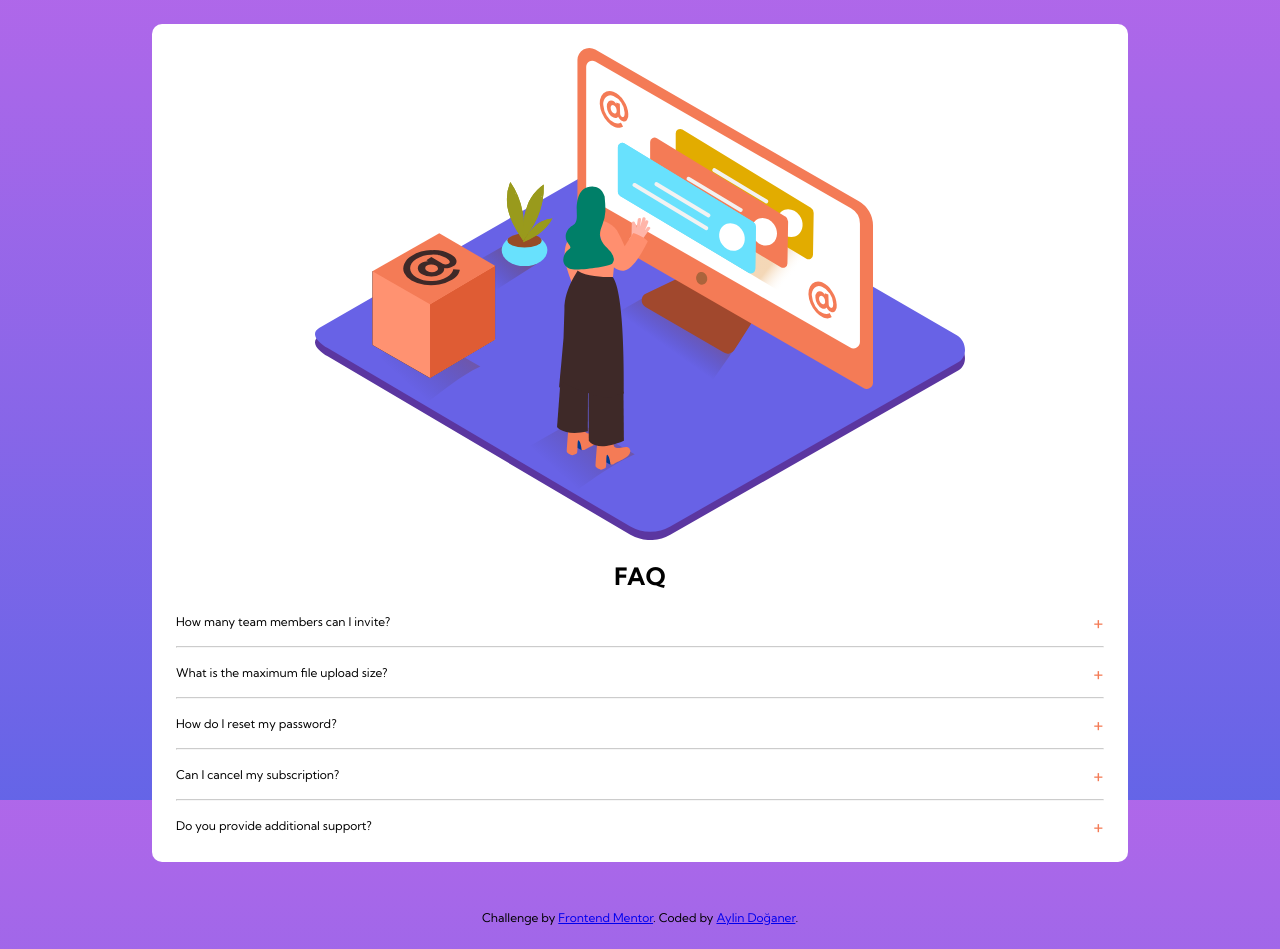
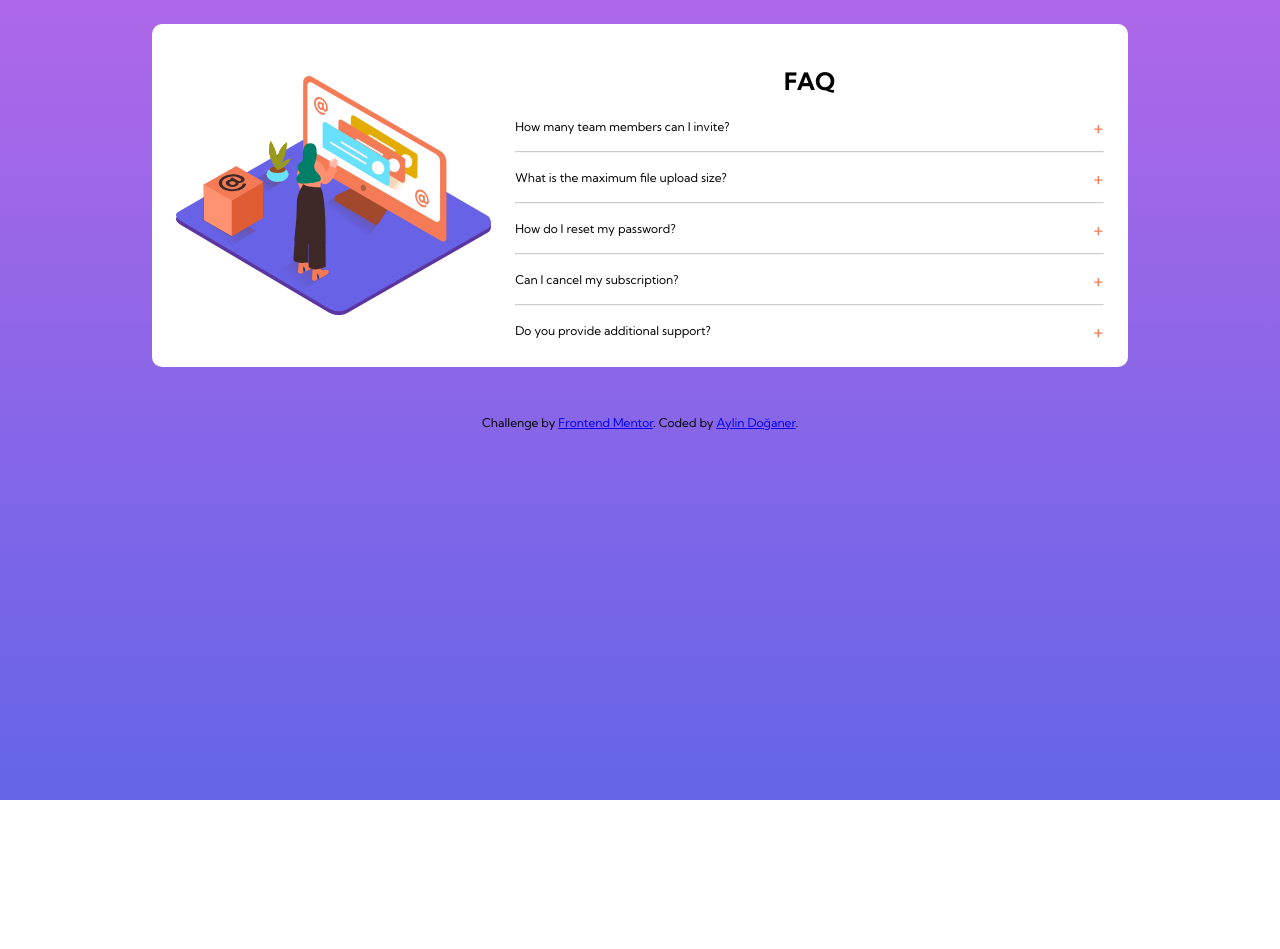
Before and after one commit to doganeraylin/faq-accordion-card, a plain HTML site: page solution/index.html in a window 1280 px wide. After the commit the page ends 800 px from the top, so only its background shows below. Drawn offline with Linux system fonts and the light colour scheme.

Commit message:
responsiveness added

```diff
--- a/solution/style.css
+++ b/solution/style.css
@@ -92,3 +92,22 @@ hr {
     text-align: center;
     padding: 2rem;
 }
+
+@media (min-width: 768px) {
+
+    .illustration {
+        display: flex;
+        align-items: center;
+    }
+}
+
+@media (min-width: 992px) {
+
+    .accordion-items {
+        display: flex;
+    }
+    .illustration {
+        width: 40%;
+        margin-right: 2rem;
+    }
+}
```
